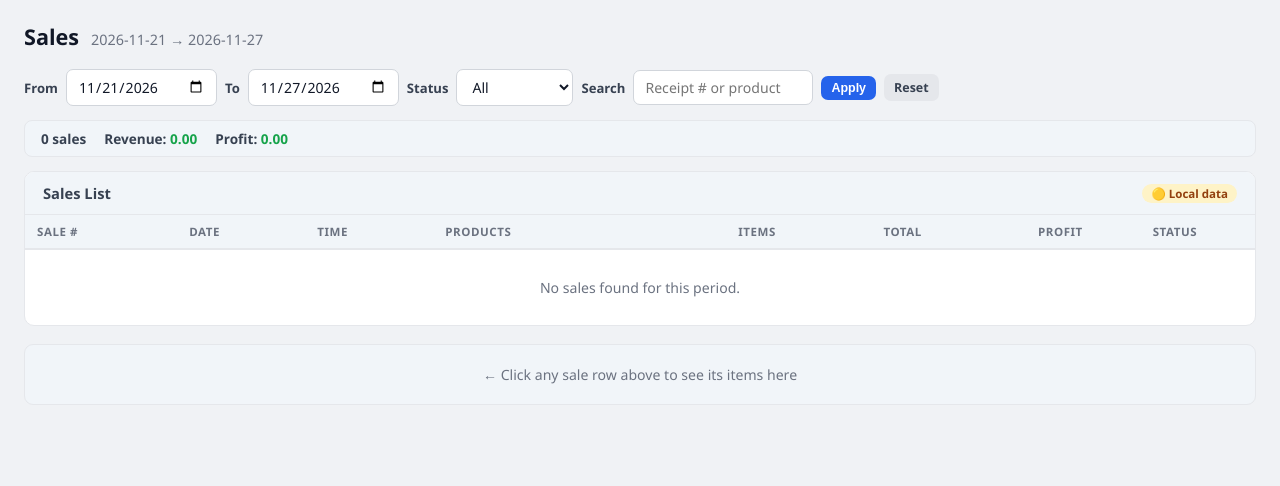
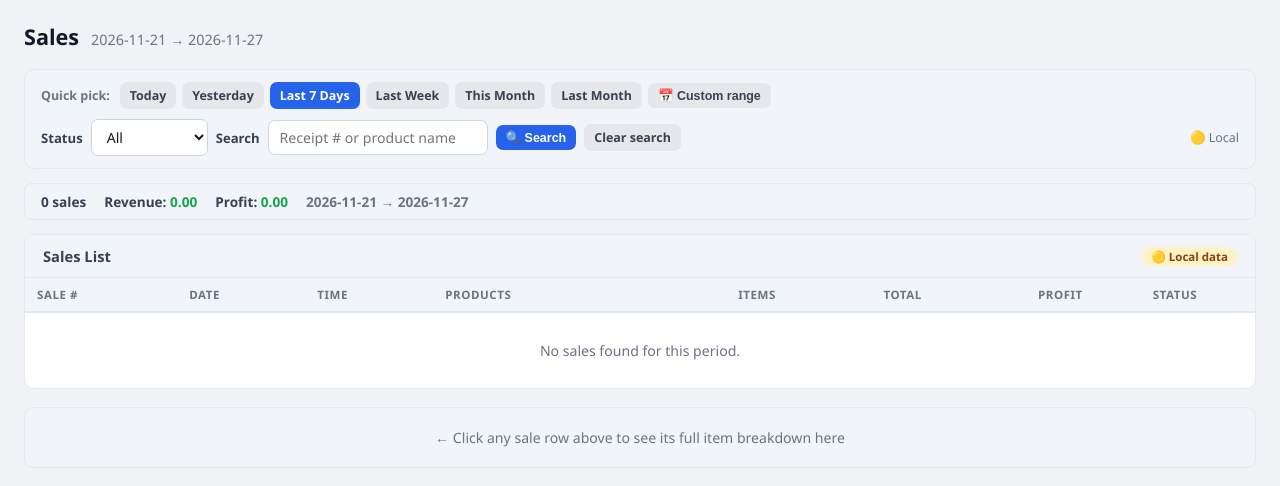
Before and after one commit to fanny185/POS, a Flask app: page /sales in a window 1280 px wide. Shown: the part 32-518 px from the top of the page. Run offline with Flask 3, Linux system fonts and the light colour scheme; the visitor is signed in with stand-in values (Sample User, id 1); data that the repository does not hold is empty.

Commit message:
feat: friendly date presets on sales and reports (Today/Yesterday/Last Week/This Month/Last Month/Custom)

```diff
--- a/dashboard/app.py
+++ b/dashboard/app.py
@@ -428,8 +428,17 @@ def home():
 @login_required
 def sales():
     sync_cloud_to_local()   # pull Supabase → local SQLite first
-    dfrom  = request.args.get("from",  (date.today()-timedelta(days=6)).isoformat())
-    dto    = request.args.get("to",    date.today().isoformat())
+    today       = date.today().isoformat()
+    yest        = (date.today()-timedelta(days=1)).isoformat()
+    week_start  = (date.today()-timedelta(days=6)).isoformat()
+    lweek_start = (date.today()-timedelta(days=13)).isoformat()
+    lweek_end   = (date.today()-timedelta(days=7)).isoformat()
+    month_start = date.today().replace(day=1).isoformat()
+    lmonth_end  = date.today().replace(day=1) - timedelta(days=1)
+    lmonth_start= lmonth_end.replace(day=1).isoformat()
+    lmonth_end  = lmonth_end.isoformat()
+    dfrom  = request.args.get("from",  week_start)
+    dto    = request.args.get("to",    today)
     stflt  = request.args.get("status","all")
     srch   = request.args.get("q","").strip().lower()
     sel_id = request.args.get("sel","")
@@ -472,6 +481,10 @@ def sales():
         stflt=stflt, srch=srch,
         total_rev=total_rev, total_prof=total_prof,
         sel_id=sel_id, sel_sale=sel_sale, sel_items=sel_items,
+        today=today, yest=yest, week_start=week_start,
+        lweek_start=lweek_start, lweek_end=lweek_end,
+        month_start=month_start,
+        lmonth_start=lmonth_start, lmonth_end=lmonth_end,
         fm=fm, cloud=cloud_status())
 
 
@@ -486,7 +499,12 @@ def reports():
     group       = request.args.get("group", "Daily")
     yest        = (date.today()-timedelta(days=1)).isoformat()
     week_start  = (date.today()-timedelta(days=6)).isoformat()
+    lweek_start = (date.today()-timedelta(days=13)).isoformat()
+    lweek_end   = (date.today()-timedelta(days=7)).isoformat()
     month_start = date.today().replace(day=1).isoformat()
+    _lme        = date.today().replace(day=1) - timedelta(days=1)
+    lmonth_start= _lme.replace(day=1).isoformat()
+    lmonth_end  = _lme.isoformat()
 
     psql = {"Daily":   "substr(s.sale_date,1,10)",
             "Weekly":  "date(substr(s.sale_date,1,10),'weekday 1','-6 days')",
@@ -584,6 +602,8 @@ def reports():
     return render_template("reports.html",
         today=today, dfrom=dfrom, dto=dto, group=group,
         yest=yest, week_start=week_start, month_start=month_start,
+        lweek_start=lweek_start, lweek_end=lweek_end,
+        lmonth_start=lmonth_start, lmonth_end=lmonth_end,
         kpis=kpis, margin=margin,
         vo_count=vo.get("c",0), vo_amount=fm(vo.get("a")),
         prows=prows, trend=trend, top=top, low_rows=low_rows,
--- a/dashboard/templates/sales.html
+++ b/dashboard/templates/sales.html
@@ -2,29 +2,91 @@
 {% block title %}Sales – RetailPOS{% endblock %}
 {% block content %}
 
-<div class="h1">Sales <small>{{ dfrom }} → {{ dto }}</small></div>
+<div class="h1">Sales
+  <small id="range-label">{{ dfrom }} → {{ dto }}</small>
+</div>
 
-<!-- Filters -->
-<form method="get" class="fbar">
-  <label>From</label><input type="date" name="from" value="{{ dfrom }}"/>
-  <label>To</label><input type="date" name="to" value="{{ dto }}"/>
-  <label>Status</label>
-  <select name="status">
-    <option value="all"       {{ 'selected' if stflt=='all' }}>All</option>
-    <option value="completed" {{ 'selected' if stflt=='completed' }}>Completed</option>
-    <option value="voided"    {{ 'selected' if stflt=='voided' }}>Reversed</option>
-  </select>
-  <label>Search</label>
-  <input type="text" name="q" value="{{ srch }}" placeholder="Receipt # or product" style="width:180px"/>
-  <button type="submit" class="btn btn-blue btn-sm">Apply</button>
-  <a href="{{ url_for('sales') }}" class="btn btn-grey btn-sm">Reset</a>
-</form>
+<!-- ── Date preset + filter bar ─────────────────────────────────────────── -->
+<div style="background:var(--th-bg);border:1px solid var(--border);border-radius:10px;
+            padding:12px 16px;margin-bottom:14px">
 
-<!-- Summary -->
+  <!-- Quick-pick presets -->
+  <div style="display:flex;flex-wrap:wrap;gap:6px;margin-bottom:10px;align-items:center">
+    <span style="font-size:.78rem;font-weight:700;color:var(--muted);margin-right:4px">Quick pick:</span>
+
+    {% set presets = [
+      ('Today',          today,        today),
+      ('Yesterday',      yest,         yest),
+      ('Last 7 Days',    week_start,   today),
+      ('Last Week',      lweek_start,  lweek_end),
+      ('This Month',     month_start,  today),
+      ('Last Month',     lmonth_start, lmonth_end),
+    ] %}
+
+    {% for label, f, t in presets %}
+    {% set active = (dfrom == f and dto == t) %}
+    <a href="{{ url_for('sales', **{'from':f,'to':t,'status':stflt,'q':srch}) }}"
+       class="btn btn-sm {{ 'btn-blue' if active else 'btn-grey' }}"
+       style="{{ 'font-weight:700;' if active else '' }}">
+      {{ label }}
+    </a>
+    {% endfor %}
+
+    <!-- Custom range toggle -->
+    <button type="button" class="btn btn-sm btn-grey"
+            onclick="toggleCustom()"
+            id="custom-toggle"
+            style="{{ 'font-weight:700;background:var(--blue);color:#fff;' if (dfrom not in [today,yest,week_start,lweek_start,month_start,lmonth_start] or dto not in [today,yest,lweek_end,lmonth_end]) else '' }}">
+      📅 Custom range
+    </button>
+  </div>
+
+  <!-- Custom date range (hidden by default unless active) -->
+  <div id="custom-range"
+       style="display:{{ 'flex' if (dfrom not in [today,yest,week_start,lweek_start,month_start,lmonth_start] or dto not in [today,yest,lweek_end,lmonth_end]) else 'none' }};
+              flex-wrap:wrap;gap:8px;align-items:center;
+              padding:10px 12px;background:var(--card);
+              border:1px solid var(--border);border-radius:8px;margin-bottom:10px">
+    <form method="get" style="display:contents">
+      <input type="hidden" name="status" value="{{ stflt }}"/>
+      <input type="hidden" name="q"      value="{{ srch }}"/>
+      <label style="font-size:.82rem;font-weight:600;color:var(--text-soft)">From</label>
+      <input type="date" name="from" value="{{ dfrom }}" style="width:150px"/>
+      <label style="font-size:.82rem;font-weight:600;color:var(--text-soft)">To</label>
+      <input type="date" name="to"   value="{{ dto }}"   style="width:150px"/>
+      <button type="submit" class="btn btn-blue btn-sm">Apply</button>
+      <a href="{{ url_for('sales') }}" class="btn btn-grey btn-sm">Reset</a>
+    </form>
+  </div>
+
+  <!-- Status + search row -->
+  <form method="get" style="display:flex;flex-wrap:wrap;gap:8px;align-items:center">
+    <input type="hidden" name="from"   value="{{ dfrom }}"/>
+    <input type="hidden" name="to"     value="{{ dto }}"/>
+    <label style="font-size:.82rem;font-weight:600;color:var(--text-soft)">Status</label>
+    <select name="status" onchange="this.form.submit()">
+      <option value="all"       {{ 'selected' if stflt=='all' }}>All</option>
+      <option value="completed" {{ 'selected' if stflt=='completed' }}>Completed</option>
+      <option value="voided"    {{ 'selected' if stflt=='voided' }}>Reversed</option>
+    </select>
+    <label style="font-size:.82rem;font-weight:600;color:var(--text-soft)">Search</label>
+    <input type="text" name="q" value="{{ srch }}"
+           placeholder="Receipt # or product name" style="width:220px"/>
+    <button type="submit" class="btn btn-blue btn-sm">🔍 Search</button>
+    <a href="{{ url_for('sales', **{'from':dfrom,'to':dto}) }}"
+       class="btn btn-grey btn-sm">Clear search</a>
+    <span style="margin-left:auto;font-size:.78rem;color:var(--muted)">
+      {{ '🟢 Cloud' if cloud=='online' else '🟡 Local' }}
+    </span>
+  </form>
+</div>
+
+<!-- Summary strip -->
 <div class="summary">
   <span>{{ rows|length }} sale{{ 's' if rows|length!=1 }}</span>
   <span>Revenue: <span class="green">{{ fm(total_rev) }}</span></span>
   <span>Profit: <span class="{{ 'green' if total_prof>=0 else 'red' }}">{{ fm(total_prof) }}</span></span>
+  <span style="color:var(--muted)">{{ dfrom }}{% if dfrom != dto %} → {{ dto }}{% endif %}</span>
 </div>
 
 <!-- Sales table -->
@@ -47,7 +109,8 @@
       </thead>
       <tbody>
       {% if not rows %}
-        <tr><td colspan="8" class="tc" style="padding:28px;color:var(--muted)">No sales found for this period.</td></tr>
+        <tr><td colspan="8" class="tc" style="padding:28px;color:var(--muted)">
+          No sales found for this period.</td></tr>
       {% endif %}
       {% for r in rows %}
       <tr class="{{ 'row-void' if r.status=='voided' else '' }}" style="cursor:pointer"
@@ -135,7 +198,15 @@
 {% else %}
 <div style="background:var(--th-bg);border:1px solid var(--border);border-radius:9px;padding:20px;
   text-align:center;color:var(--muted);font-size:.88rem">
-  ← Click any sale row above to see its items here
+  ← Click any sale row above to see its full item breakdown here
 </div>
 {% endif %}
+
+<script>
+function toggleCustom() {
+  var el = document.getElementById('custom-range');
+  el.style.display = el.style.display === 'none' ? 'flex' : 'none';
+}
+</script>
+
 {% endblock %}
```
Also changed, not shown: dashboard/templates/reports.html (+8 -4 lines).
